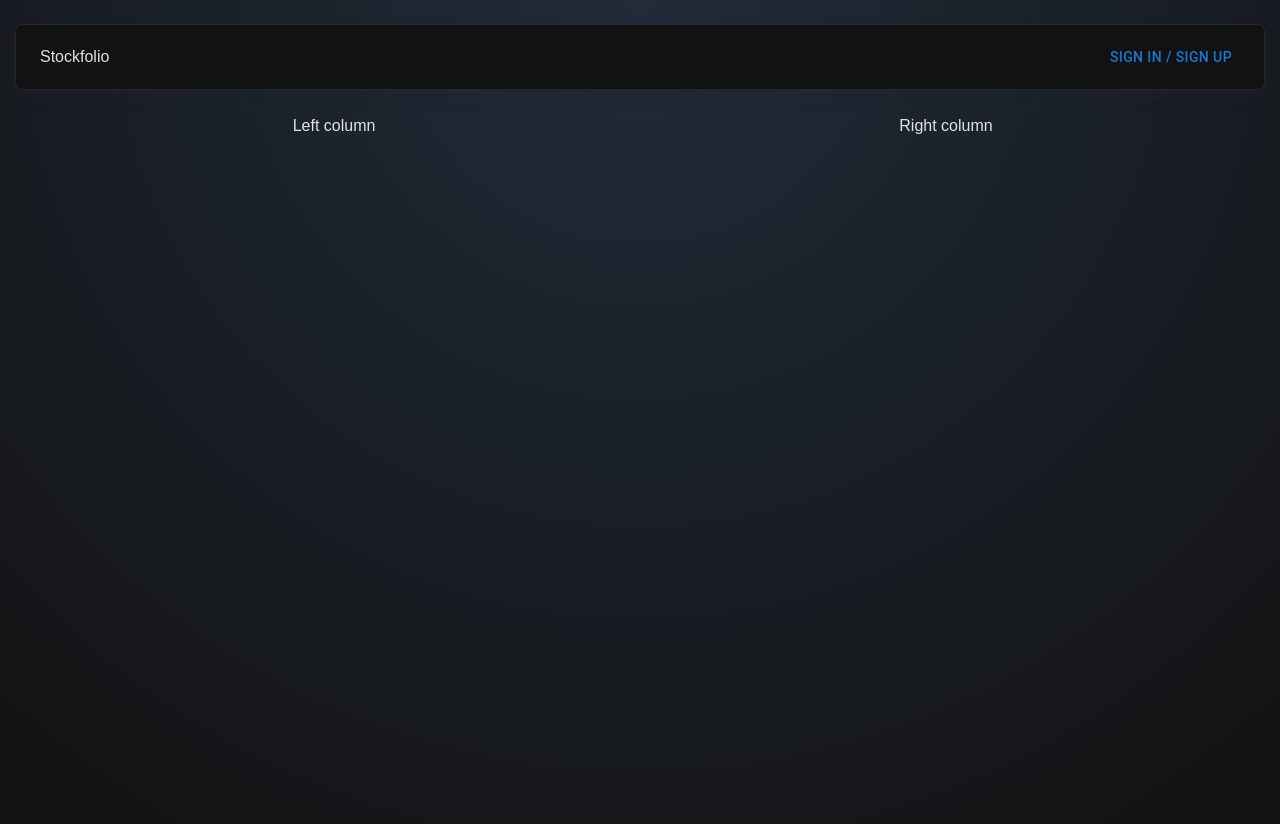
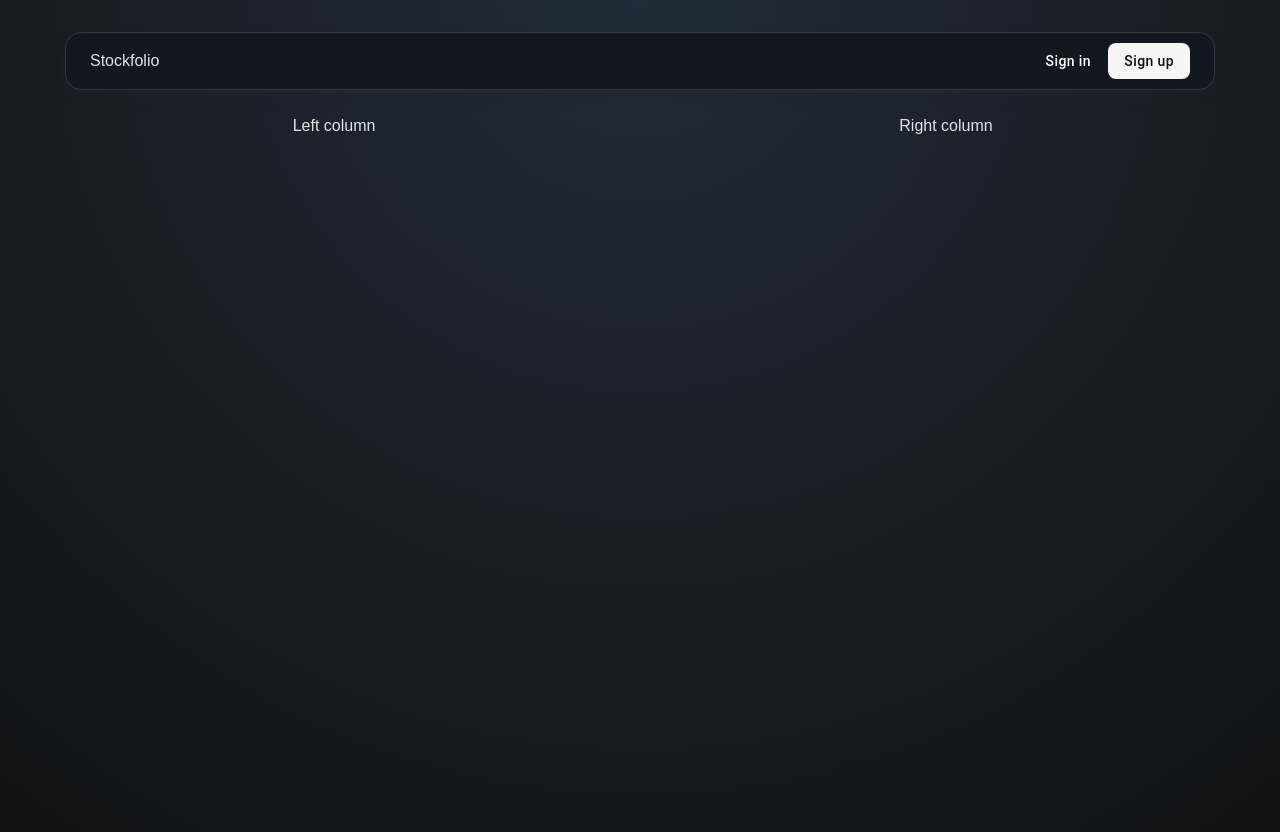
Before and after one commit to joelvkuos/Ohjelmistoprojekti2, a React (Vite) app in the folder frontend/: page /landingPage in a window 1280 px wide. Built offline with nearby package versions, Linux system fonts and the light colour scheme.

Commit message:
Lisätty AppBar.tsx ja muokattu header tyyliä

```diff
--- /dev/null
+++ b/frontend/src/components/AppBar.tsx
@@ -0,0 +1,39 @@
+import { Button } from '@mui/material';
+import MenuIcon from '@mui/icons-material/Menu';
+import { useNavigate } from 'react-router-dom';
+import { useState } from 'react';
+import '../styles/landingPage.css';
+
+
+export default function NavBar() {
+    const navigate = useNavigate();
+    const [menuOpen, setMenuOpen] = useState(false);
+
+    return (
+        <header className="appbar">
+            <div className="appbar-left">
+                Stockfolio
+            </div>
+            <div className="appbar-center">
+            </div>
+            <div className="burger-icon" onClick={() => setMenuOpen(!menuOpen)}>
+                <MenuIcon />
+            </div>
+            <div className="appbar-right">
+                <Button className="btn-signin" onClick={() => navigate('/')}>
+                    Sign in
+                </Button>
+                <Button className="btn-signUp" onClick={() => navigate('/register')}>
+                    Sign up
+                </Button>
+
+            </div>
+            {menuOpen && (
+                <div className="mobile-menu">
+                    <Button>Sign Up</Button>
+                    <Button>Sign In</Button>
+                </div>
+            )}
+        </header>
+    );
+}
--- a/frontend/src/pages/landingPage.tsx
+++ b/frontend/src/pages/landingPage.tsx
@@ -1,17 +1,12 @@
-import { Button } from "@mui/material";
 import "../styles/landingPage.css"
-import { useNavigate } from "react-router-dom";
+import NavBar from "../components/Appbar";
 
 
 export default function LandingPage() {
-    const navigate = useNavigate();
 
     return (
         <>
-            <header className="appbar">
-                Stockfolio
-                <Button className="btn signin" onClick={() => navigate('/')}>Sign in / Sign up</Button>
-            </header>
+            <NavBar />
             <div className="two-columns">
                 <div className="column-left">
                     Left column
--- a/frontend/src/styles/landingPage.css
+++ b/frontend/src/styles/landingPage.css
@@ -1,14 +1,14 @@
 .appbar {
-    height: 64px;
+    height: 56px;
     display: flex;
     align-items: center;
     padding: 0 24px;
-    max-width: 1200px;
+    max-width: 1100px;
     margin: 0 auto;
-    margin-top: 24px;
-    border-radius: 8px;
-    background-color: #121212;
-    border: 1px solid #282828;
+    margin-top: 32px;
+    border-radius: 16px;
+    background-color: #131720;
+    border: 1px solid #383838;
     box-shadow: 0px 6px 12px rgba(48, 45, 45, 0.16);
     justify-content: space-between;
 }
@@ -25,6 +25,10 @@
 
 .appbar-right {
     text-align: right;
+    display: flex;
+    justify-content: flex-end;
+    gap: 8px;
+
 }
 
 .two-columns {
@@ -45,7 +49,56 @@
     text-align: center;
 }
 
+.btn-signUp {
+    background-color: whitesmoke !important;
+    color: #121212 !important;
+    padding: 6px 16px !important;
+    text-transform: none !important;
+    border-radius: 8px !important;
+
+}
+
+.btn-signin:hover {
+    background-position: right center;
+    background-color: #212B39 !important;
+    color: whitesmoke !important;
+}
+
 .btn-signin {
-    margin-left: auto;
-    background-color: #121212;
+    color: white !important;
+    text-transform: none !important;
+    border-radius: 8px !important;
+
 }
+
+.btn-signUp:hover {
+    background-color: #282828;
+}
+
+/* Burgeri piilossa desktopilla */
+.burger-icon {
+    display: none;
+}
+
+/* @media (max-width: 768px) {
+    .burger-icon {
+        display: block;
+    }
+
+    .appbar-right {
+        display: none;
+    }
+
+    .mobile-menu {
+        position: absolute;
+        top: 56px;
+        right: 24px;
+        background-color: #131720;
+        border: 1px solid #383838;
+        border-radius: 8px;
+        padding: 8px;
+        display: flex;
+        flex-direction: column;
+        gap: 8px;
+    }
+} */
```
